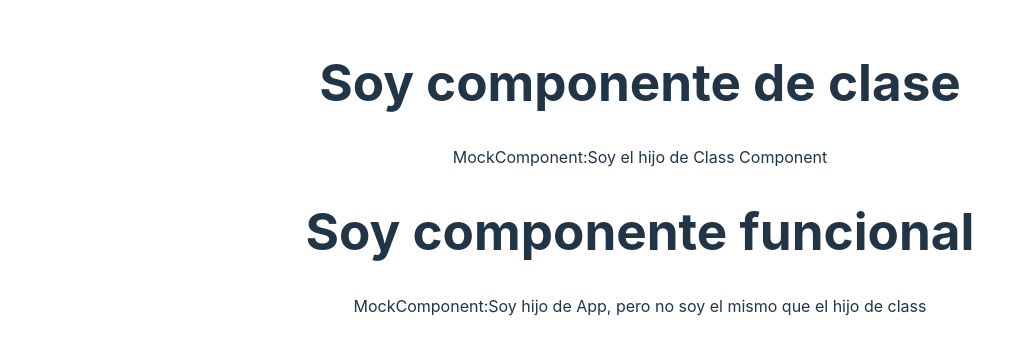
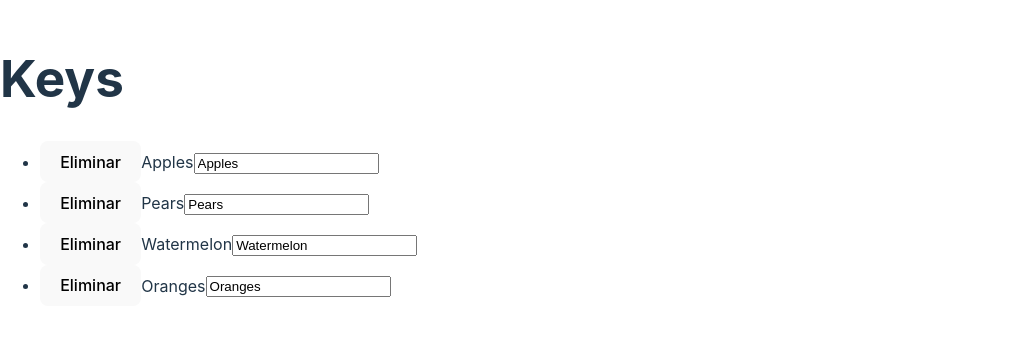
Before and after one commit to jayad23/camada_3_React_Official_Repo, a React (Vite) app: page / in a window 1280 px wide. Shown: the part 231-586 px from the top of the page, without its empty margins (0-1032 px from the left). Built offline with nearby package versions, Linux system fonts and the light colour scheme.

Commit message:
Semana 2, clase 2. Inmmutability, Keys, and methods

```diff
--- a/src/App.jsx
+++ b/src/App.jsx
@@ -1,21 +1,12 @@
 import React, { Fragment } from 'react'
-import Welcome from "./components/welcome/Welcome"
-import ClassComponent from './components/week_2/class_1/ClassComponent'
-import FunctionalComponent from './components/week_2/class_1/FunctionalComponent'
-import MockComponent from './components/week_2/class_1/MockComponent'
+import Keys from './components/week_2/class_2/Keys'
 
 const App = () => {
     const greeting = {
         hello: "Soy componente de clase",
         subText: "Soy el hijo de Class Component"
     }
-    return (
-        <Fragment>
-            <ClassComponent saludo={greeting} />
-            <FunctionalComponent />
-            <MockComponent message="Soy hijo de App, pero no soy el mismo que el hijo de class" />
-        </Fragment>
-    )
+    return <Keys />
 }
 
 export default App
--- /dev/null
+++ b/src/components/week_2/class_2/Keys.jsx
@@ -0,0 +1,53 @@
+import React, { useState } from 'react'
+
+const fruits = [
+    {
+        id: 1,
+        value: "Apples"
+    },
+    {
+        id: 2,
+        value: "Pears"
+    },
+    {
+        id: 3,
+        value: "Watermelon"
+    },
+    {
+        id: 4,
+        value: "Oranges"
+    }
+]
+
+const Keys = () => {
+    //Bonus - Don't kill yourself.
+    const [arrOfFruits, setArrOfFruits] = useState(fruits)
+    //METHOD
+    //MAP => FUNCIÓN PARA MANEJO DE ESTADO INMUTABLES
+    //FILTER
+
+    const handleDelete = (item) => {
+        const newArrOfFruits = arrOfFruits.filter(i => i !== item);
+        setArrOfFruits(newArrOfFruits);
+    }
+
+
+    return (
+        <div>
+            <h1>Keys</h1>
+            <ul>
+                {
+                    arrOfFruits.map((item, index) => (
+                        <li key={item.value}>
+                            <button onClick={() => handleDelete(item)}>Eliminar</button>
+                            <label>{item.value}</label>
+                            <input defaultValue={item.value} readOnly />
+                        </li>
+                    ))
+                }
+            </ul>
+        </div>
+    )
+}
+
+export default Keys
```
Also changed, not shown: src/components/week_2/class_2/Screenshot 2022-10-27 at 18.32.06.png (added).
